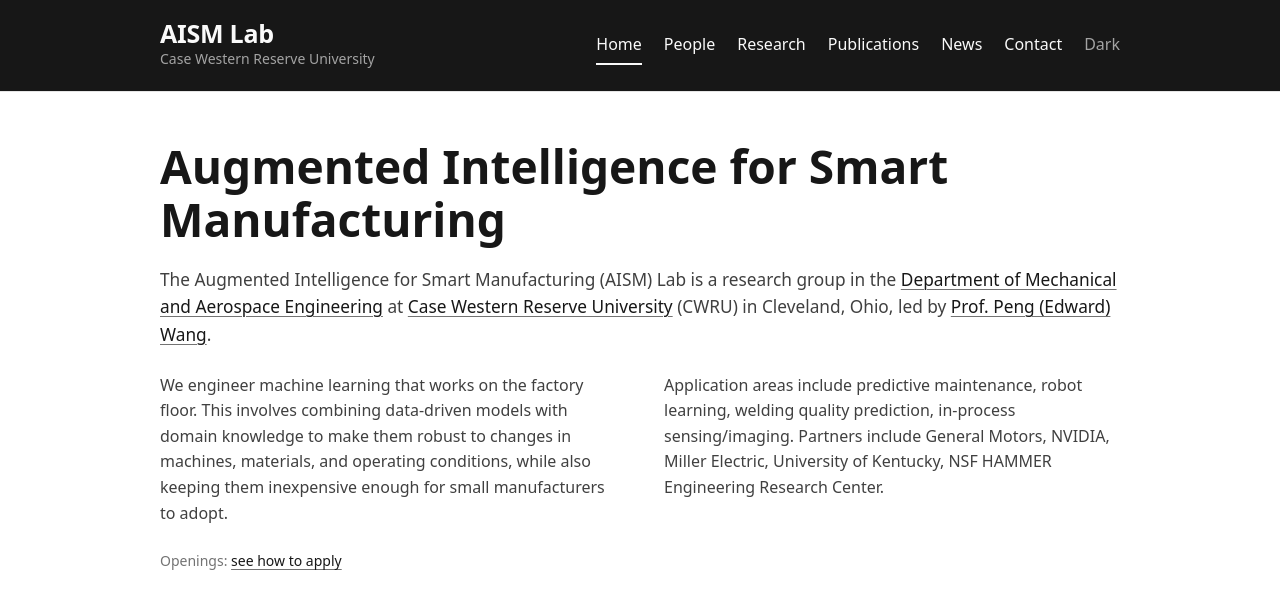
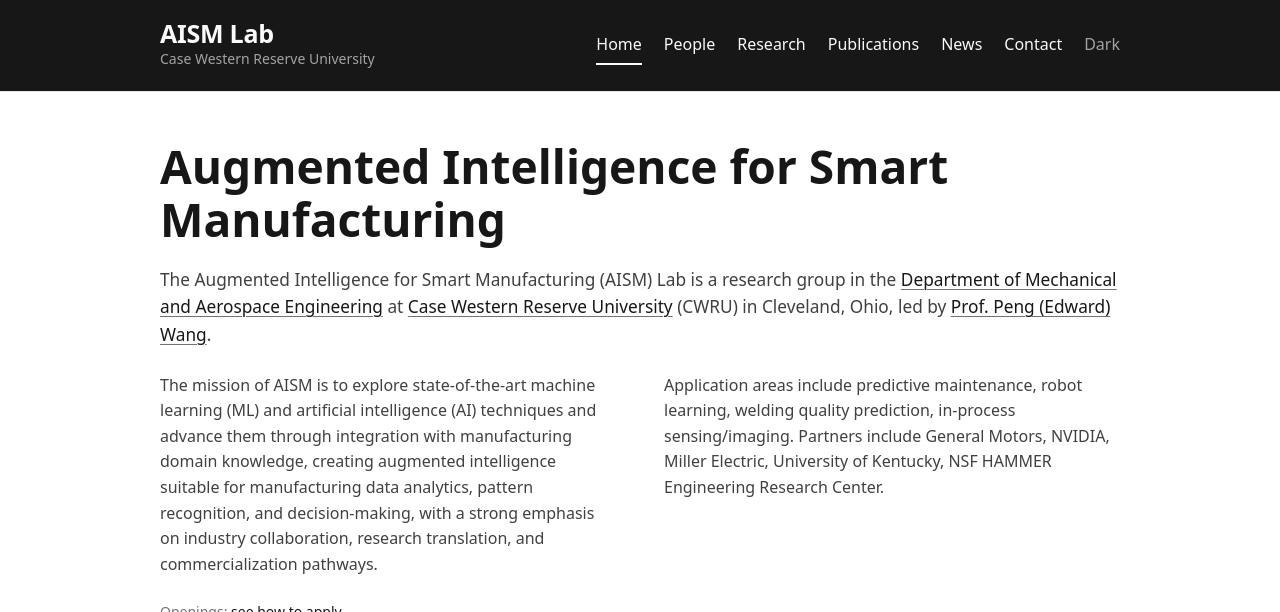
Before and after one commit to CWRU-AISM/CWRU-AISM.github.io, a Jekyll site: the page built from index.html, in a window 1280 px wide and 900 px high, cut to the strip 0-612 px from the top of the window. Built offline with Jekyll 4.4.1, drawn with Linux system fonts in a browser that asks for light colours.

Commit message:
Update index.html

```diff
--- a/index.html
+++ b/index.html
@@ -6,7 +6,7 @@ globe: true
   <h1>Augmented Intelligence for Smart Manufacturing</h1>
   <p class="intro-lede">The Augmented Intelligence for Smart Manufacturing (AISM) Lab is a research group in the <a href="https://engineering.case.edu/mechanical-and-aerospace-engineering">Department of Mechanical and Aerospace Engineering</a> at <a href="https://case.edu/">Case Western Reserve University</a> (CWRU) in Cleveland, Ohio, led by <a href="{{ '/people/' | relative_url }}">Prof. Peng (Edward) Wang</a>.</p>
   <div class="intro-details">
-    <p>We engineer machine learning that works on the factory floor. This involves combining data-driven models with domain knowledge to make them robust to changes in machines, materials, and operating conditions, while also keeping them inexpensive enough for small manufacturers to adopt.</p>
+    <p>The mission of AISM is to explore state-of-the-art machine learning (ML) and artificial intelligence (AI) techniques and advance them through integration with manufacturing domain knowledge, creating augmented intelligence suitable for manufacturing data analytics, pattern recognition, and decision-making, with a strong emphasis on industry collaboration, research translation, and commercialization pathways.</p>
     <p>Application areas include predictive maintenance, robot learning, welding quality prediction, in-process sensing/imaging. Partners include General Motors, NVIDIA, Miller Electric, University of Kentucky, NSF HAMMER Engineering Research Center.</p>
   </div>
   <p class="openings">Openings: <a href="{{ '/contact/' | relative_url }}">see how to apply</a></p>
```
